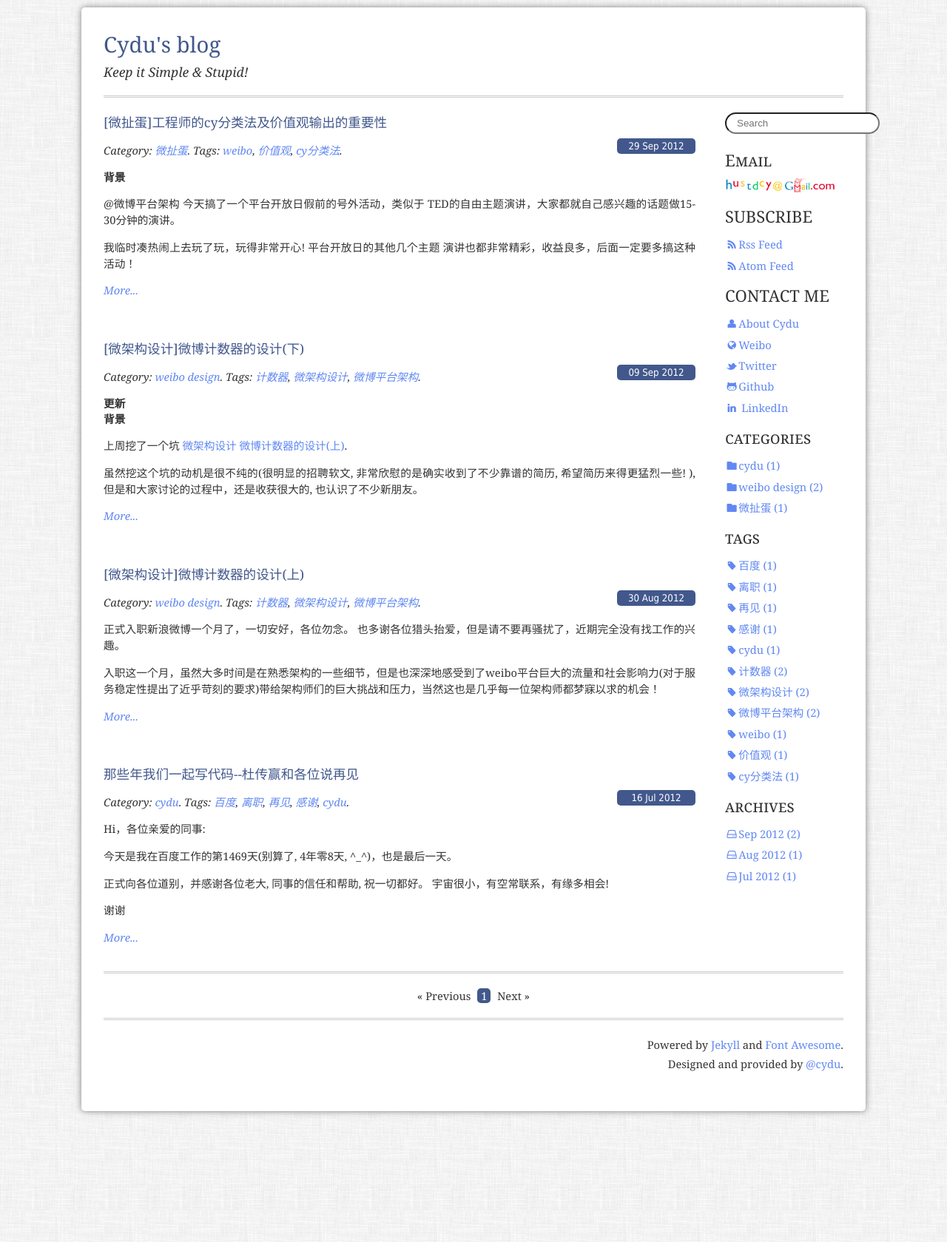
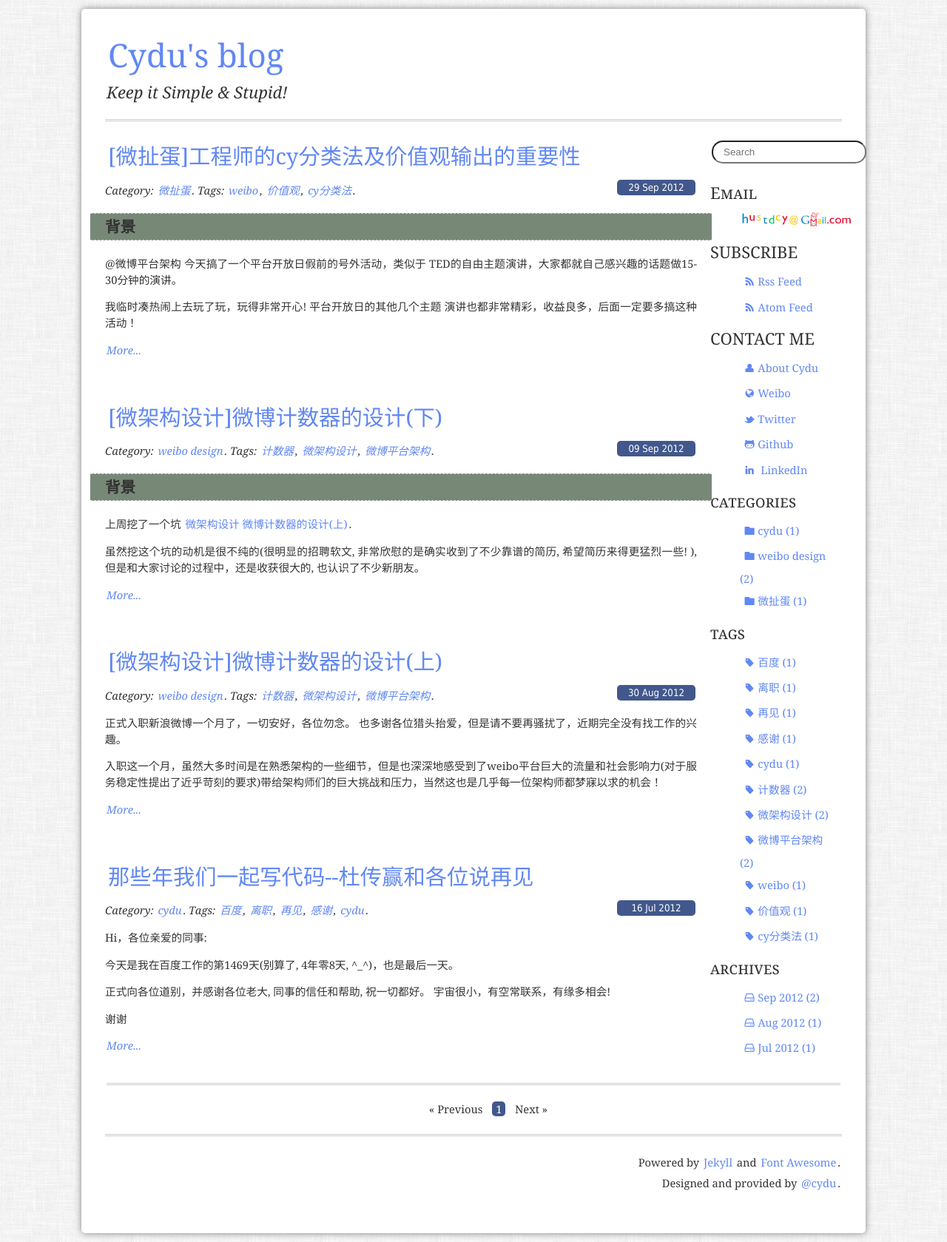
Before and after one commit to cydu/cydu, a Jekyll site: the page built from index.html, in a window 1280 px wide. Shown: the whole page at 74% size. Built offline with Jekyll 4.4.1, drawn with Linux system fonts in a browser that asks for light colours; the list of posts is cut into pages by our own code; comment, search, counter and statistics services are not loaded; before the commit the page ends 1512 px from its top, so only the background shows below that.

```diff
--- a/_layouts/post.html
+++ b/_layouts/post.html
@@ -3,7 +3,7 @@ layout: default
 ---
 
 <div class="post">
-    <h1>{{ page.title }}</h1>
+    <h1><a href="{{ page.url }}">{{ page.title }}</a></h1>
     <span class="hang">{{ page.date | date_to_string }}</span>
     <p class="meta">
     Category: <a href="/categories.html#category_{{ page.category }}">{{ page.category }}</a>. Tags:
--- a/static/common.css
+++ b/static/common.css
@@ -1,6 +1,5 @@
 * {
-    padding: 0;
-    margin: 0;
+    margin: 2px;
 }
 
 body {
@@ -34,18 +33,17 @@ a:hover {
 }
 
 #header h1 {
-    font-size: 2em;
+    font-size: 3em;
     font-weight: normal;
     margin-bottom: 5px;
 }
 
 #header h1 a {
     text-decoration: none;
-    color: #42588c;
 }
 
 #header h2 {
-    font-size: 1.2em;
+    font-size: 1.5em;
     font-weight: normal;
     font-style: italic;
 }
@@ -57,18 +55,36 @@ div.post {
 }
 
 div.post h1 {
-    font-size: 1.2em;
+    font-size: 2em;
     font-weight: normal;
     margin-bottom: 10px;
 }
 
 div.post h1 a {
-    color: #42588c;
+    color: #6188F2;
 }
 
 div.post h2, h3 {
-    font-size: 1em;
+    font-size: 1.4em;
     font-weight: bold;
+
+    line-height: 35px;
+    background-color: #787;
+    margin: 20px -20px;
+    padding: 0px 20px;
+
+    border-bottom: 1px dashed #CED1D1;
+    border-top: 1px dashed #CED1D1;
+}
+
+div.post h4 {
+    font-size: 1.1em;
+    font-weight: bold;
+
+    line-height: 30px;
+    background-color: #69A;
+    margin: 20px -20px;
+    padding: 0px 20px;
 }
 
 div.post pre, div.post p {
@@ -139,7 +155,7 @@ div.post img {
 
 #side {
     float: right;
-    width: 160px;
+    width: 180px;
     margin: 20px 0;
 }
 
```
Also changed, not shown: _posts/2012-09-09-weibo-counter-service-design-2.md (+9 -3 lines), _posts/2012-09-29-cy_values_classified.md (+8 -0 lines).
